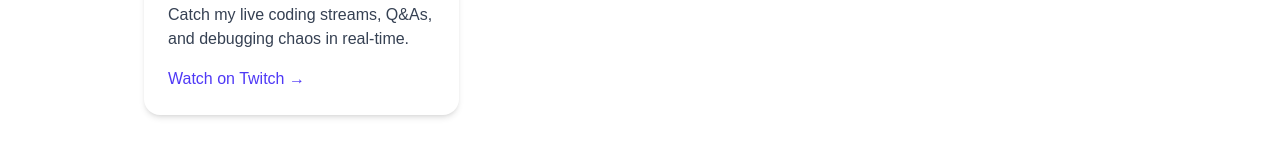
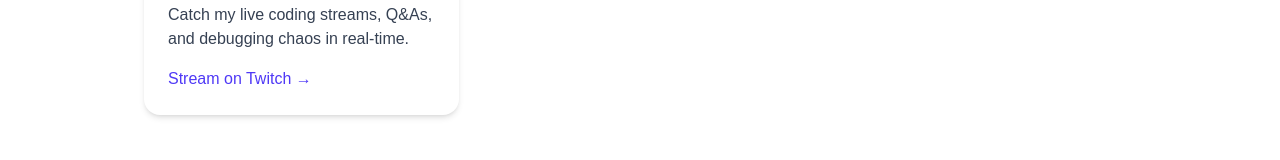
Before and after one commit to odaridavid/my-portfolio, a Next.js app: page /blog in a window 1280 px wide. Shown: the part 554-714 px from the top of the page. Built offline with nearby package versions, Linux system fonts and the light colour scheme.

Commit message:
change wording on stream

```diff
--- a/src/app/blog/page.tsx
+++ b/src/app/blog/page.tsx
@@ -79,7 +79,7 @@ export default function Blog() {
             rel="noopener noreferrer"
             className="text-indigo-600 hover:underline font-medium"
           >
-            Watch on Twitch →
+            Stream on Twitch →
           </Link>
         </div>
       </div>
```
